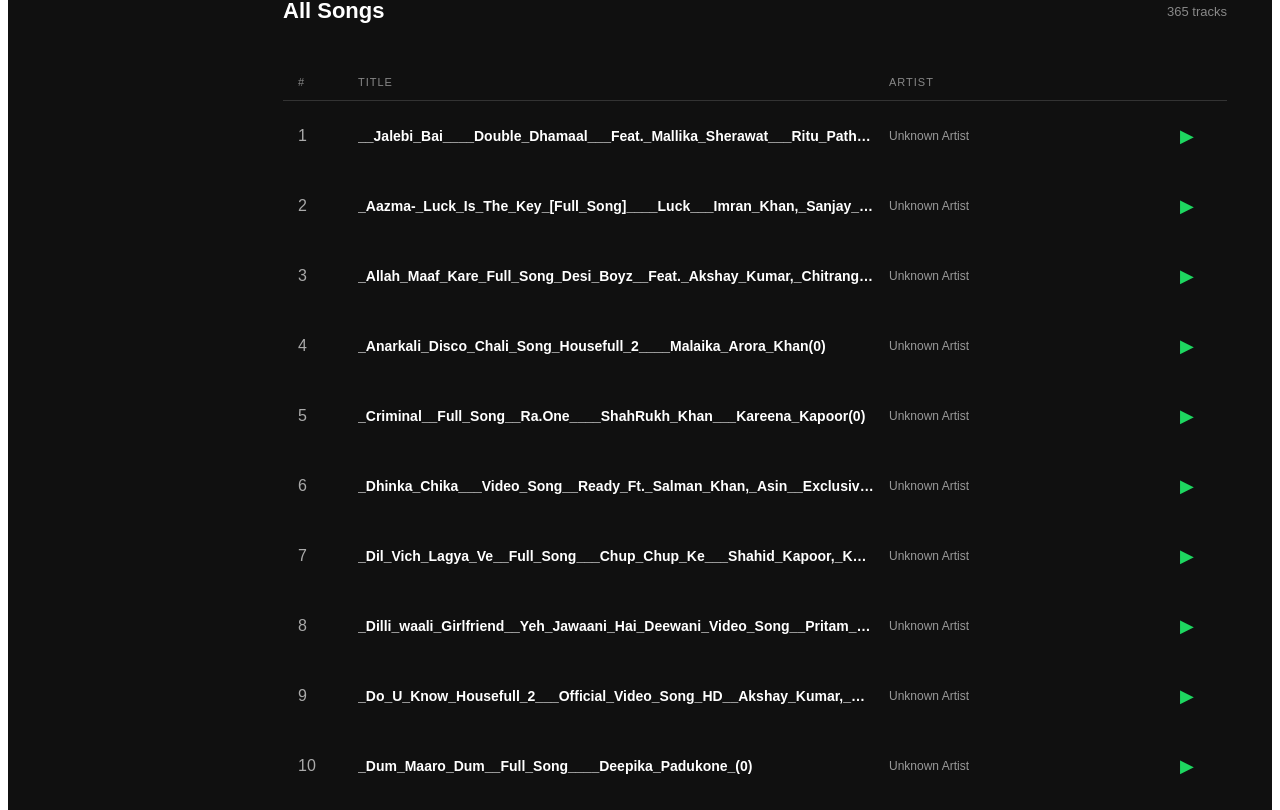
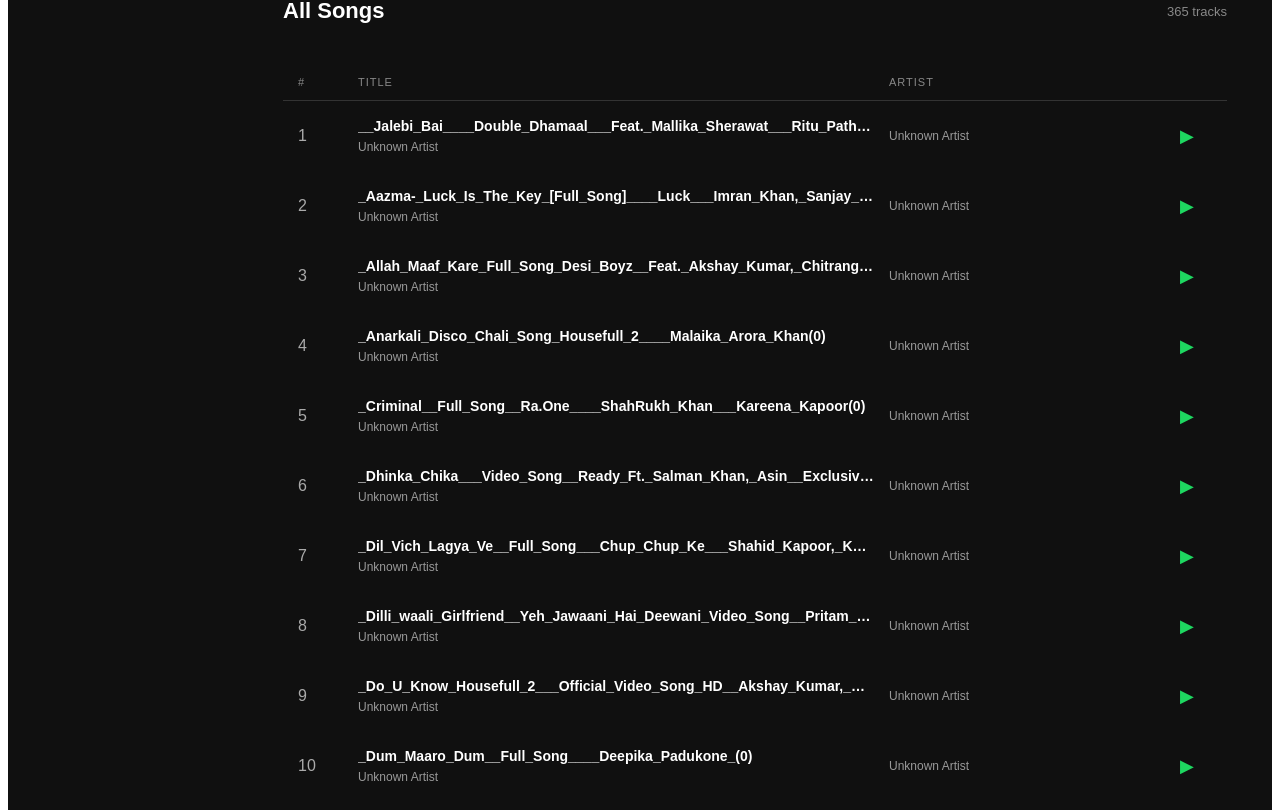
Before and after one commit to ShilratnaChawhan/chatpate-gane, an Angular app: page / in a window 1280 px wide. Shown: the part 910-1720 px from the top of the page. Built offline with nearby package versions, Linux system fonts and the light colour scheme.

Commit message:
Update music-player.component.html

```diff
--- a/src/app/music-player/music-player.component.html
+++ b/src/app/music-player/music-player.component.html
@@ -318,6 +318,7 @@
         <div class="song-name">
 
           <strong>{{ song.title }}</strong>
+          <small>{{ song.artist }}</small>
 
           <small
             *ngIf="
```
